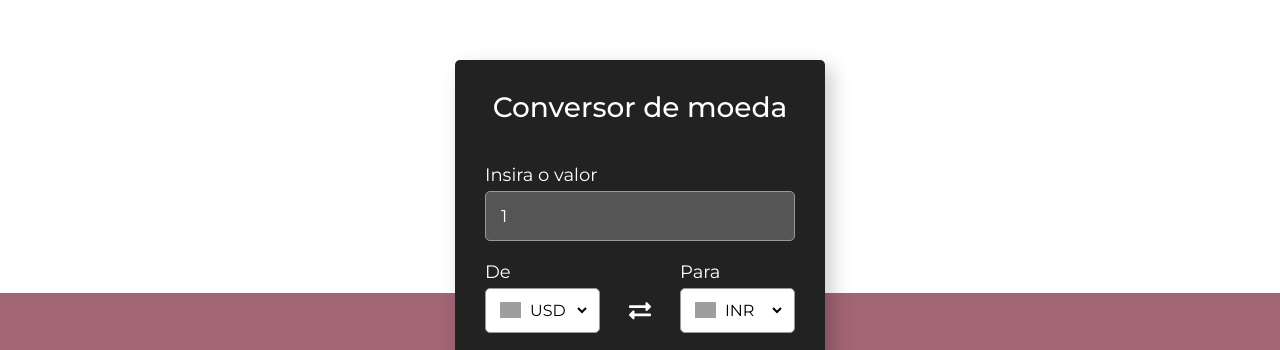
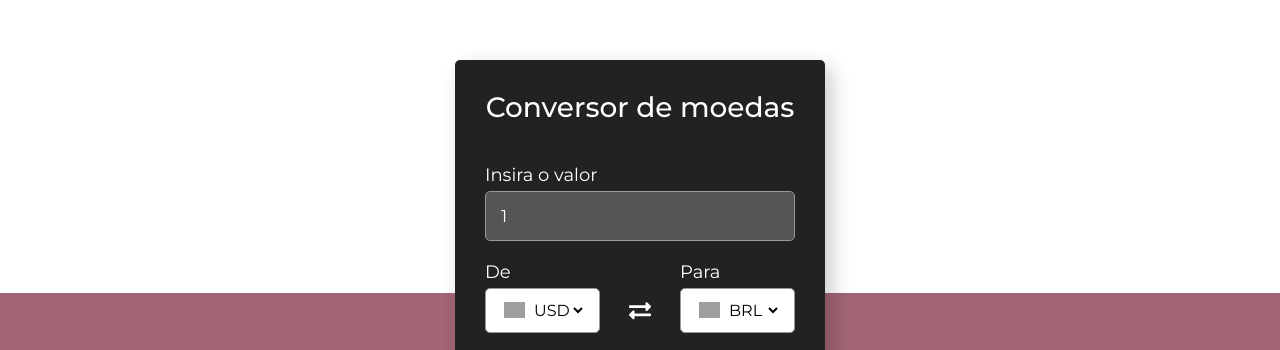
Before and after one commit to Hudsonjr90/ConversorDeMoedasMundial, a plain HTML site: page index.html in a window 1280 px wide. Shown: the part 107-457 px from the top of the page. Drawn offline with Linux system fonts and the light colour scheme; no server answers; grey boxes are pictures that could not be loaded.

Commit message:
update projects

```diff
--- a/index.html
+++ b/index.html
@@ -10,7 +10,7 @@
 <body>
 <!-- partial:index.partial.html -->
 <div class="wrapper">
-  <header>Conversor de moeda</header>
+  <header>Conversor de moedas</header>
   <form action="#">
     <div class="amount">
       <p>Insira o valor</p>
--- a/script.js
+++ b/script.js
@@ -1,163 +1,10 @@
 let country_list = {
-  AED: "AE",
-  AFN: "AF",
-  XCD: "AG",
-  ALL: "AL",
-  AMD: "AM",
-  ANG: "AN",
-  AOA: "AO",
-  AQD: "AQ",
-  ARS: "AR",
-  AUD: "AU",
-  AZN: "AZ",
-  BAM: "BA",
-  BBD: "BB",
-  BDT: "BD",
-  XOF: "BE",
-  BGN: "BG",
-  BHD: "BH",
-  BIF: "BI",
-  BMD: "BM",
-  BND: "BN",
-  BOB: "BO",
   BRL: "BR",
   BSD: "BS",
-  NOK: "BV",
-  BWP: "BW",
-  BYR: "BY",
-  BZD: "BZ",
   CAD: "CA",
-  CDF: "CD",
-  XAF: "CF",
-  CHF: "CH",
-  CLP: "CL",
-  CNY: "CN",
-  COP: "CO",
-  CRC: "CR",
-  CUP: "CU",
-  CVE: "CV",
-  CYP: "CY",
-  CZK: "CZ",
-  DJF: "DJ",
-  DKK: "DK",
-  DOP: "DO",
-  DZD: "DZ",
-  ECS: "EC",
-  EEK: "EE",
-  EGP: "EG",
-  ETB: "ET",
   EUR: "FR",
-  FJD: "FJ",
-  FKP: "FK",
-  GBP: "GB",
-  GEL: "GE",
-  GGP: "GG",
-  GHS: "GH",
-  GIP: "GI",
-  GMD: "GM",
-  GNF: "GN",
-  GTQ: "GT",
-  GYD: "GY",
-  HKD: "HK",
-  HNL: "HN",
-  HRK: "HR",
-  HTG: "HT",
-  HUF: "HU",
-  IDR: "ID",
-  ILS: "IL",
-  INR: "IN",
-  IQD: "IQ",
-  IRR: "IR",
-  ISK: "IS",
-  JMD: "JM",
-  JOD: "JO",
-  JPY: "JP",
-  KES: "KE",
-  KGS: "KG",
-  KHR: "KH",
-  KMF: "KM",
-  KPW: "KP",
-  KRW: "KR",
-  KWD: "KW",
-  KYD: "KY",
-  KZT: "KZ",
-  LAK: "LA",
-  LBP: "LB",
-  LKR: "LK",
-  LRD: "LR",
-  LSL: "LS",
-  LTL: "LT",
-  LVL: "LV",
-  LYD: "LY",
-  MAD: "MA",
-  MDL: "MD",
-  MGA: "MG",
-  MKD: "MK",
-  MMK: "MM",
-  MNT: "MN",
-  MOP: "MO",
-  MRO: "MR",
-  MTL: "MT",
-  MUR: "MU",
-  MVR: "MV",
-  MWK: "MW",
-  MXN: "MX",
-  MYR: "MY",
-  MZN: "MZ",
-  NAD: "NA",
-  XPF: "NC",
-  NGN: "NG",
-  NIO: "NI",
-  NPR: "NP",
-  NZD: "NZ",
-  OMR: "OM",
-  PAB: "PA",
-  PEN: "PE",
-  PGK: "PG",
-  PHP: "PH",
-  PKR: "PK",
-  PLN: "PL",
-  PYG: "PY",
-  QAR: "QA",
-  RON: "RO",
-  RSD: "RS",
-  RUB: "RU",
-  RWF: "RW",
-  SAR: "SA",
-  SBD: "SB",
-  SCR: "SC",
-  SDG: "SD",
-  SEK: "SE",
-  SGD: "SG",
-  SKK: "SK",
-  SLL: "SL",
-  SOS: "SO",
-  SRD: "SR",
-  STD: "ST",
-  SVC: "SV",
-  SYP: "SY",
-  SZL: "SZ",
-  THB: "TH",
-  TJS: "TJ",
-  TMT: "TM",
-  TND: "TN",
-  TOP: "TO",
-  TRY: "TR",
-  TTD: "TT",
-  TWD: "TW",
-  TZS: "TZ",
-  UAH: "UA",
-  UGX: "UG",
   USD: "US",
-  UYU: "UY",
-  UZS: "UZ",
-  VEF: "VE",
-  VND: "VN",
-  VUV: "VU",
-  YER: "YE",
-  ZAR: "ZA",
-  ZMK: "ZM",
-  ZWD: "ZW"
+
 };
 
 let apiKey = "e759f92560e41c99ee6213a2";
```
